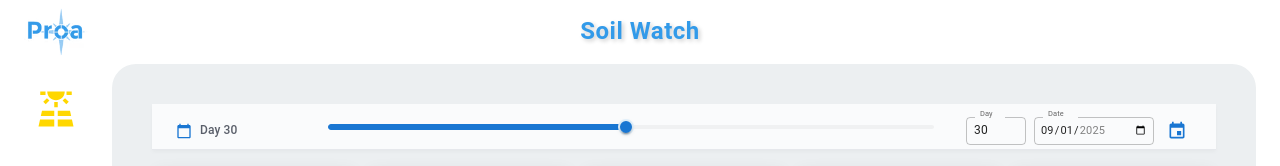
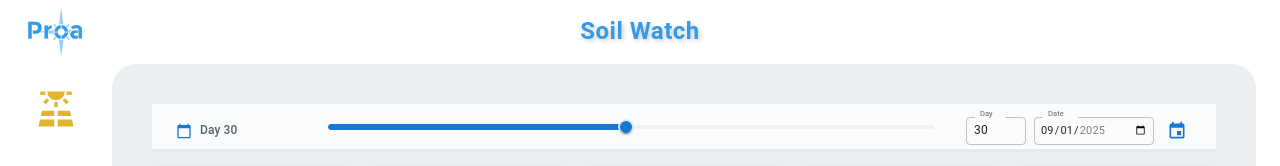
Before and after one commit to AvartarSimon/soilwatch, a React (Vite) app: page / in a window 1280 px wide. Shown: the top 166 px of the page. Built offline with nearby package versions, Linux system fonts and the light colour scheme.

Commit message:
[SoilWatch] Optimize the SoilWatch Navigation Icon color,to make it more beautiful

```diff
--- a/src/components/Sidebar.tsx
+++ b/src/components/Sidebar.tsx
@@ -21,7 +21,9 @@ export default function Sidebar({ mobileOpen, onClose }: SidebarProps) {
     {
       to: "/soilwatch",
       label: t("soilwatch"),
-      icon: <SolarPowerIcon sx={{ fontSize: "42px", color: "#FFD700" }} />,
+      icon: <SolarPowerIcon sx={{ fontSize: "42px", color: "#E1B62D" }} />, // +10% yellow +10% bright (current)
+      // icon: <SolarPowerIcon sx={{ fontSize: "42px", color: "#E5C033" }} />, // +20% yellow +15% bright
+      // icon: <SolarPowerIcon sx={{ fontSize: "42px", color: "#DAA520" }} />, // Goldenrod (base)
     },
   ];
 
```
